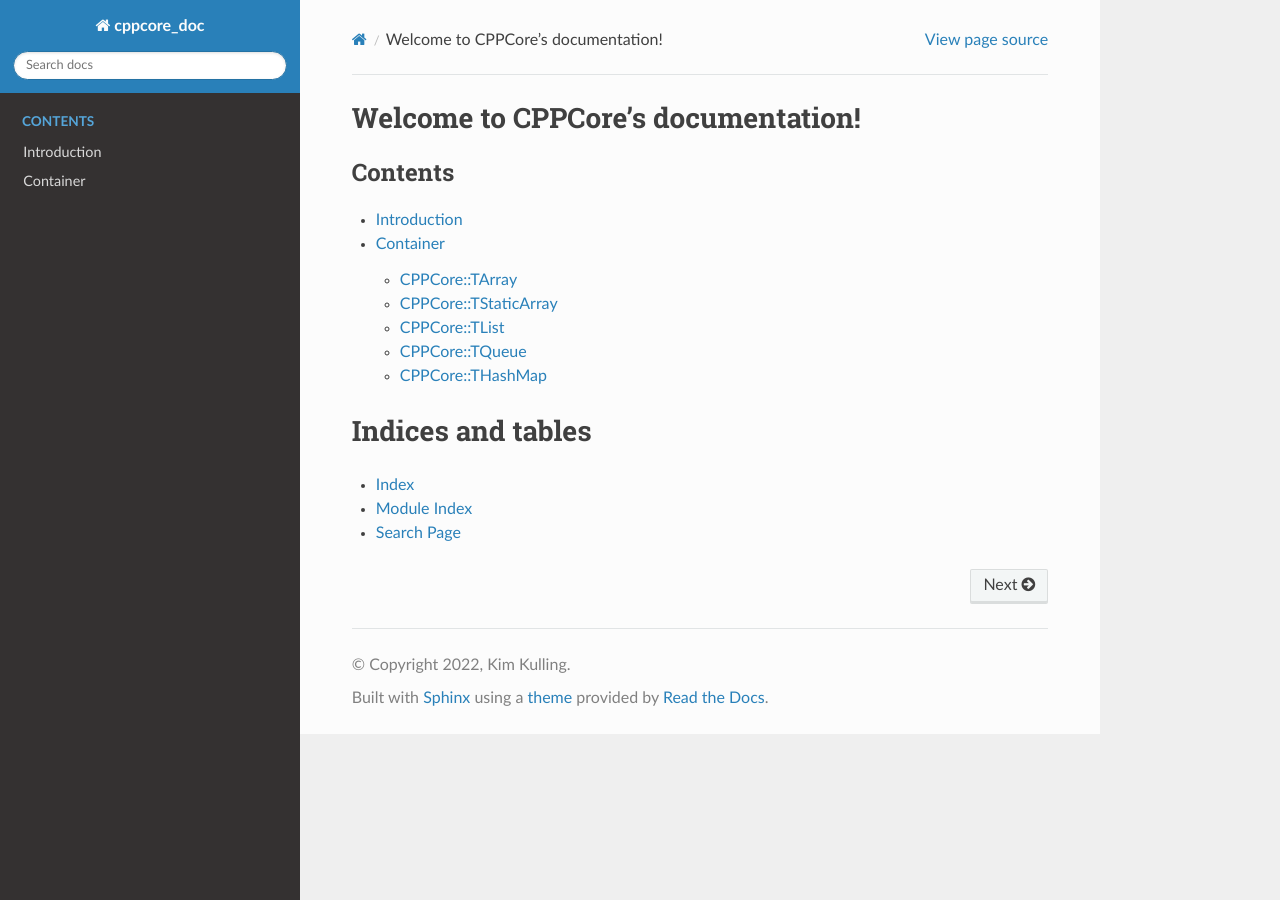
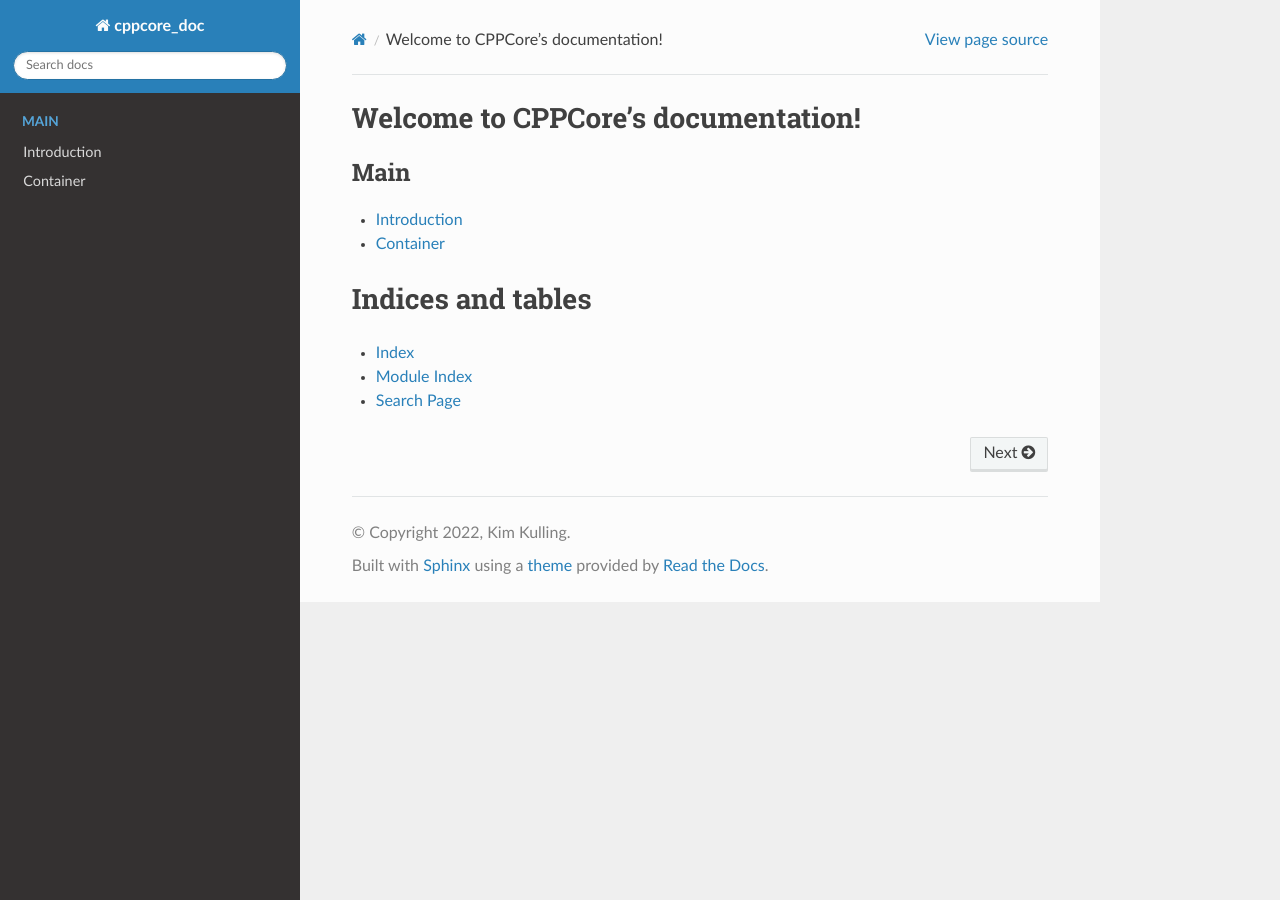
Before and after one commit to kimkulling/cppcore, a Sphinx documentation site: the page built from doc/index.rst, in a window 1280 px wide. Built offline with Sphinx 7.4.7 and the Read the Docs theme 2.0.0, drawn with Linux system fonts in a browser that asks for light colours.

Commit message:
Update index.rst

```diff
--- a/doc/index.rst
+++ b/doc/index.rst
@@ -7,8 +7,9 @@ Welcome to CPPCore's documentation!
 ====================================
 
 .. toctree::
-   :maxdepth: 2
-   :caption: Contents
+   :maxdepth: 1
+   :caption: Main
+   :name: sec-main
 
    Introduction
    Container
```
